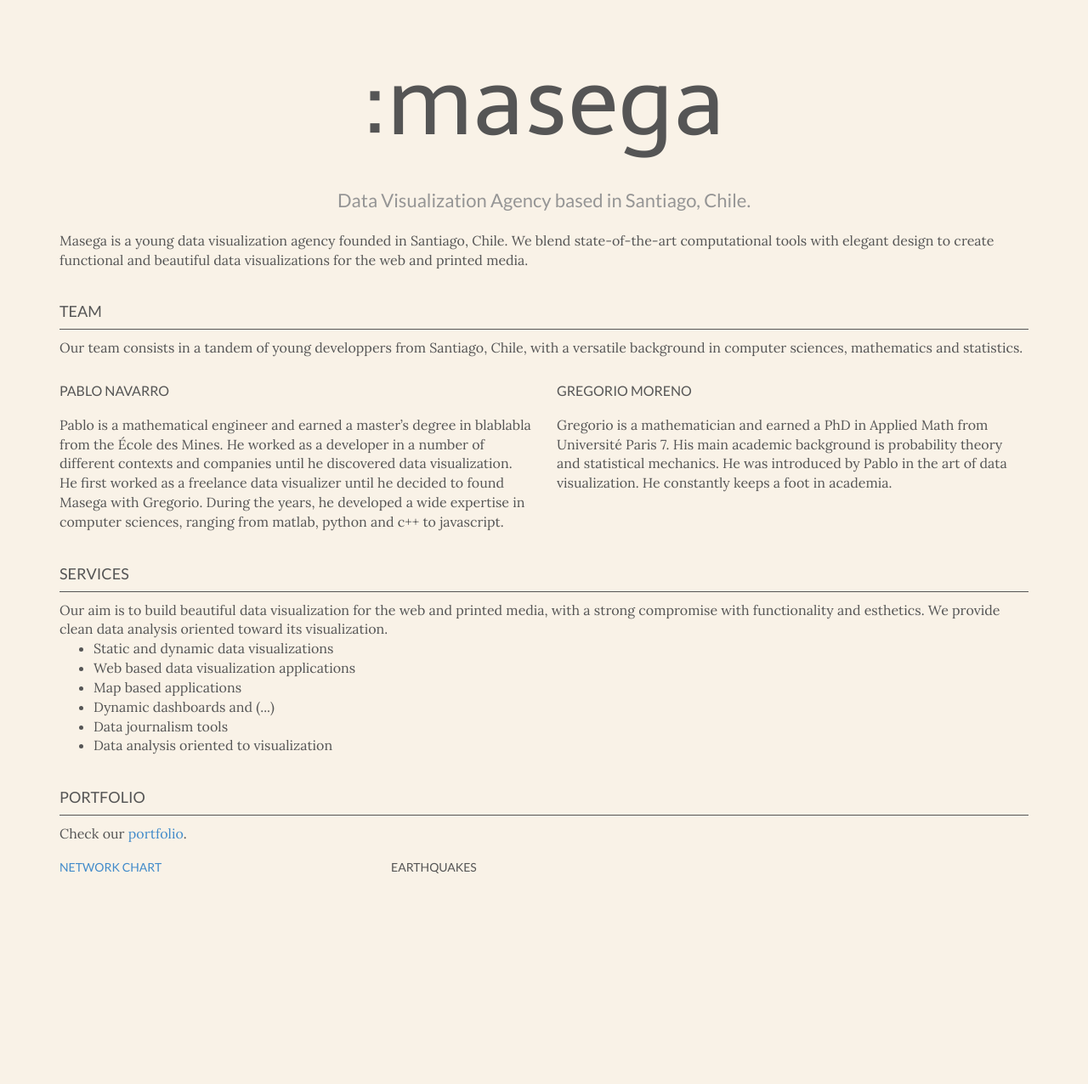
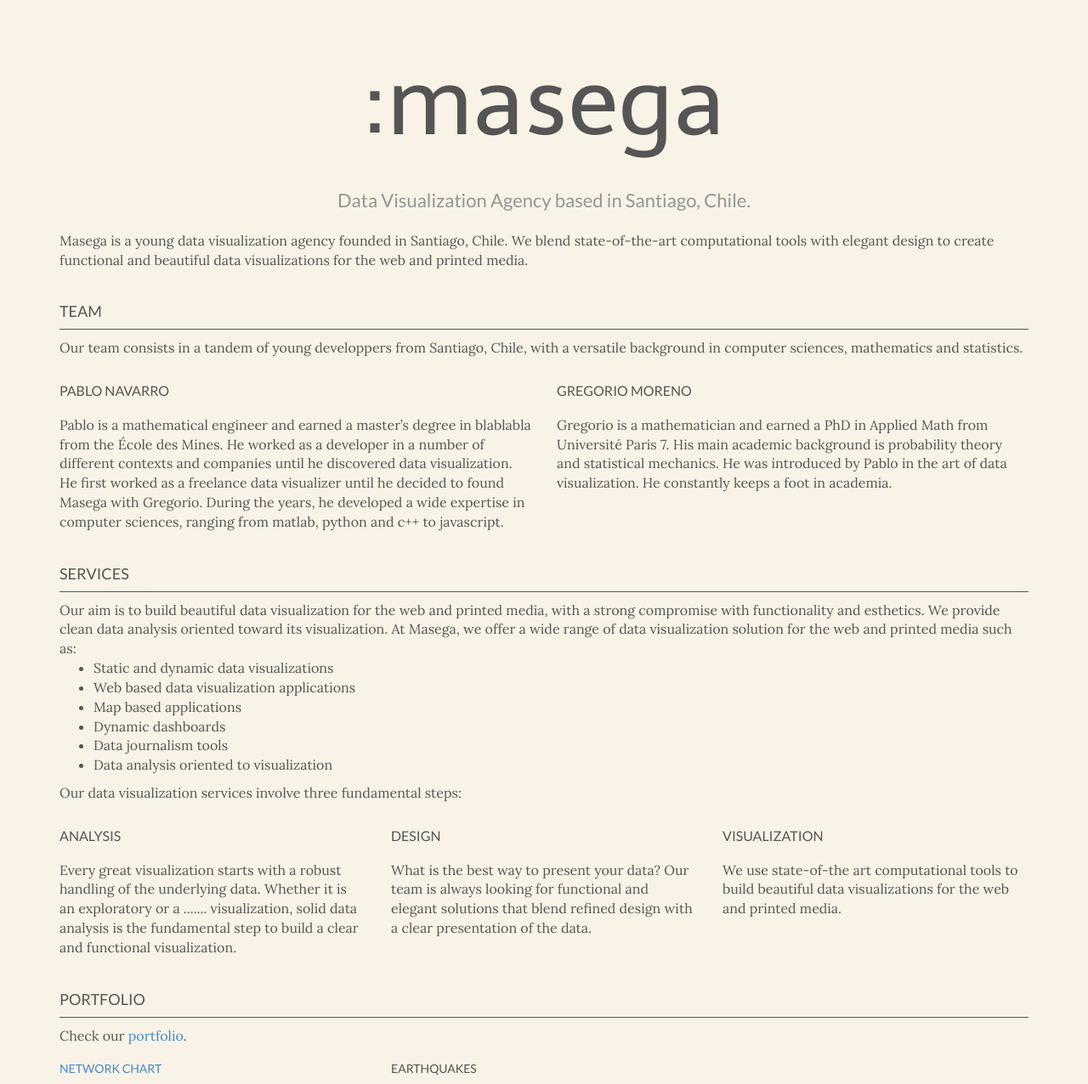
Before and after one commit to masegalab/masegalab.github.io, a Jekyll site: the page built from index.md, in a window 1280 px wide. Shown: the whole page at 85% size. Built offline with Jekyll 4.4.1, drawn with Linux system fonts in a browser that asks for light colours; Markdown is read by kramdown in place of the engine named in the settings; before the commit the page ends 1038 px from its top, so only the background shows below that.

Commit message:
worked on text

```diff
--- a/index.md
+++ b/index.md
@@ -10,7 +10,7 @@ title: Masega
 	    <h1 class="brand-name">:Masega</h1>
 	    <p class="lead">Data Visualization Agency based in Santiago, Chile.</p>
 
-		<p class="home-section">Masega is a young data visualization agency founded in Santiago, Chile. We blend state-of-the-art computational tools with elegant design to create functional and beautiful data visualizations for the web and printed media.</p>
+		<p class="home-section abstract">Masega is a young data visualization agency founded in Santiago, Chile. We blend state-of-the-art computational tools with elegant design to create functional and beautiful data visualizations for the web and printed media.</p>
 	</div>
 
 	<div class="home-section">
@@ -39,16 +39,47 @@ title: Masega
 
 		<h1>Services</h1>
 
-		Our aim is to build beautiful data visualization for the web and printed media, with a strong compromise with functionality and esthetics. We provide clean data analysis oriented toward its visualization.
-
+		Our aim is to build beautiful data visualization for the web and printed media, with a strong compromise with functionality and esthetics. We provide clean data analysis oriented toward its visualization. At Masega, we offer a wide range of data visualization solution for the web and printed media such as:
 		<ul>
 			<li> Static and dynamic data visualizations </li>
 			<li> Web based data visualization applications </li>
 			<li> Map based applications </li>
-			<li> Dynamic dashboards and (...) </li>
+			<li> Dynamic dashboards </li>
 			<li> Data journalism tools </li>
 			<li> Data analysis oriented to visualization</li>
 		</ul>
+
+		Our data visualization services involve three fundamental steps:
+
+		<div class="row">
+			<div class="col-md-4">
+
+				<h2>Analysis</h2>
+
+				Every great visualization starts with a robust handling of the underlying data. Whether it is an exploratory or a ....... visualization, solid data analysis is the fundamental step to build a clear and functional visualization.
+
+
+			</div>
+
+			<div class="col-md-4">
+
+				<h2>Design</h2>
+
+				What is the best way to present your data? Our team is always looking for functional and elegant solutions that blend refined design with a clear presentation of the data.
+
+
+			</div>
+
+			<div class="col-md-4">
+
+				<h2>Visualization</h2>
+
+				We use state-of-the art computational tools to build beautiful data visualizations for the web and printed media.
+
+
+			</div>
+
+	</div>
 
 		<h1>Portfolio</h1>
 
```
